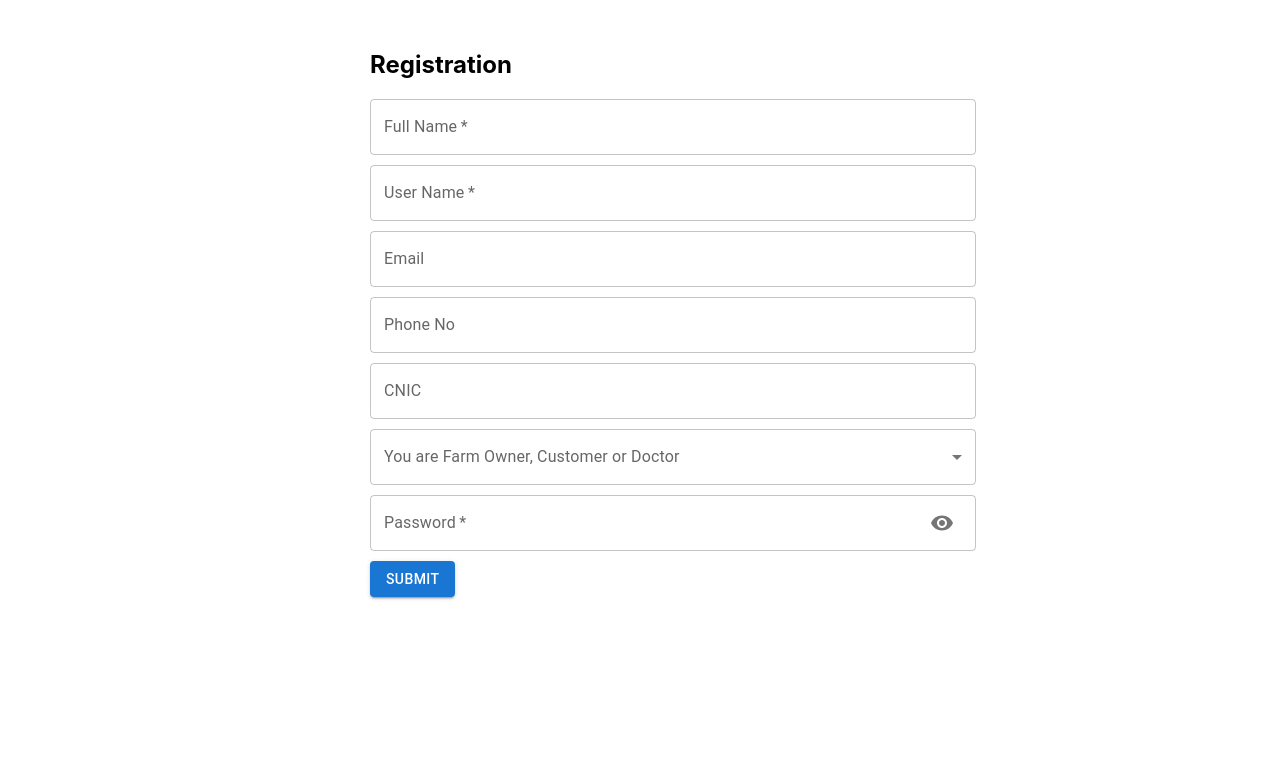
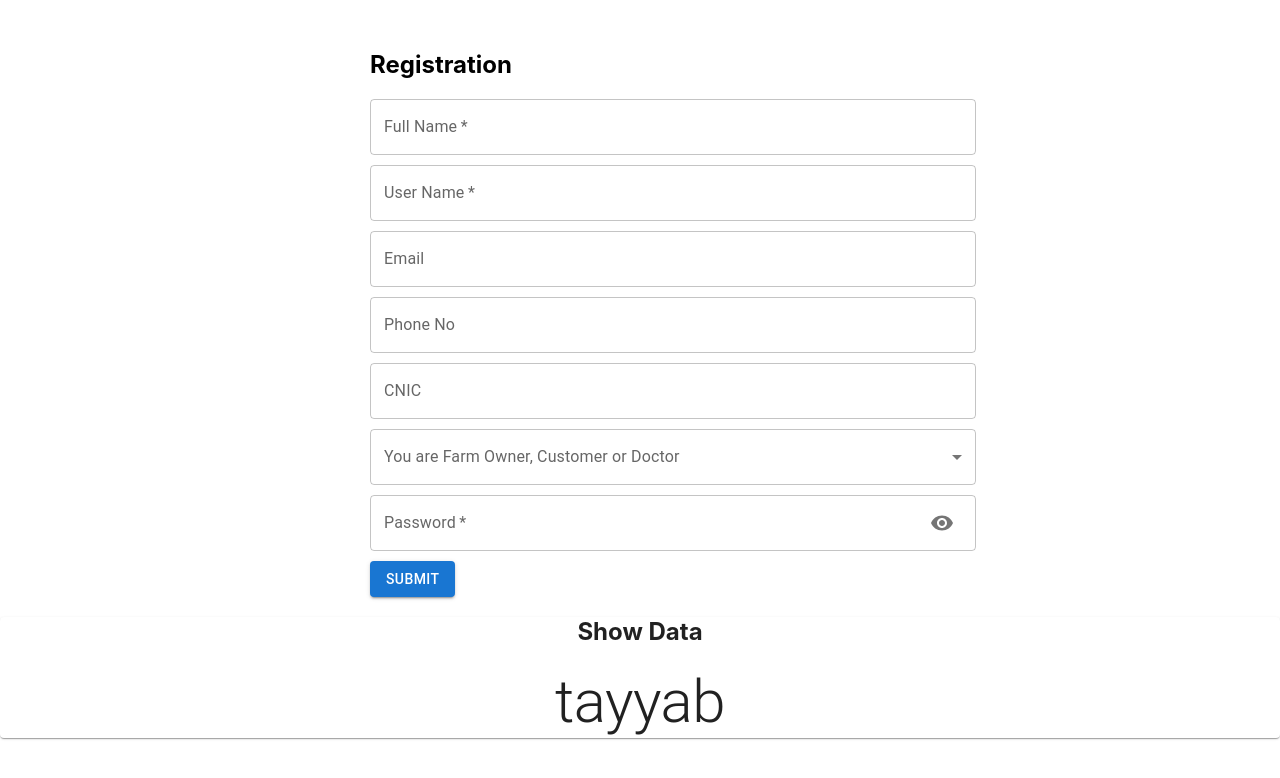
Before and after one commit to ABOBAKAR-IT/learn-form-validation-using-formic-and-yup, a React (Create React App) app: page / in a window 1280 px wide. Shown: the top 778 px of the page. Built offline with nearby package versions, Linux system fonts and the light colour scheme.

Commit message:
form data show on oter page

```diff
--- a/src/App.js
+++ b/src/App.js
@@ -1,13 +1,14 @@
 import './App.css';
-import Counter from './Componenet/Counter';
+import Dispaly from './Componenet/Display';
+import Registration from './Componenet/Registration';
 import { useDispatch } from 'react-redux';
 function App() {
   const dispatch=useDispatch()
   return (
     <div  style={{}}>
 
-   <Counter />
-
+   <Registration />
+   <Dispaly/>
     </div>
   );
 }
--- /dev/null
+++ b/src/Componenet/Display.jsx
@@ -0,0 +1,25 @@
+import { Paper, Typography } from "@mui/material";
+import { useSelector } from "react-redux";
+
+export default function Dispaly(){
+    const {full_name,
+        user_name,
+        phone_no,
+        email,
+        cnic,
+        type,
+        password}=useSelector(state=>state.register.person)
+    return(
+<>
+<Paper style={{textAlign:"center"}}>
+    <h2>Show Data</h2>
+    <Typography variant="h2">{full_name}</Typography>
+    <Typography variant="h2">{user_name}</Typography>
+    <Typography variant="h2">{email}</Typography>
+    <Typography variant="h2">{cnic}</Typography>
+    <Typography variant="h2">{type}</Typography>
+    <Typography variant="h2">{password}</Typography>
+</Paper>
+</>
+    )
+}
--- a/src/Componenet/Counter.jsx
+++ b/src/Componenet/Registration.jsx
@@ -13,10 +13,13 @@ import {
   import InputAdornment from '@mui/material/InputAdornment';
    import { useState } from "react"
    import { useDispatch } from "react-redux"
-   import { setFullName,setUserName,setCnic,setEmail,setPhoneNo,setType,setPassword } from "../Redux/Slice/registerSlice";
+
+
+   import { setFullName,setUserName,setCnic,setEmail,setPhoneNo,setType,setPassword,setData } from "../Redux/Slice/registerSlice";
    import { useFormik } from "formik";
 export default function Registration()
 {
+  const dispatch = useDispatch();
   const initialValues={
     full_name:"",
     user_name:"",
@@ -34,8 +37,9 @@ export default function Registration()
   useFormik({
     initialValues,
 
-    onSubmit: (values, action) => {
-    console.log(values);
+    onSubmit: (values,action) => {
+
+    dispatch(setData(values))
       action.resetForm();
     },
   });
```
